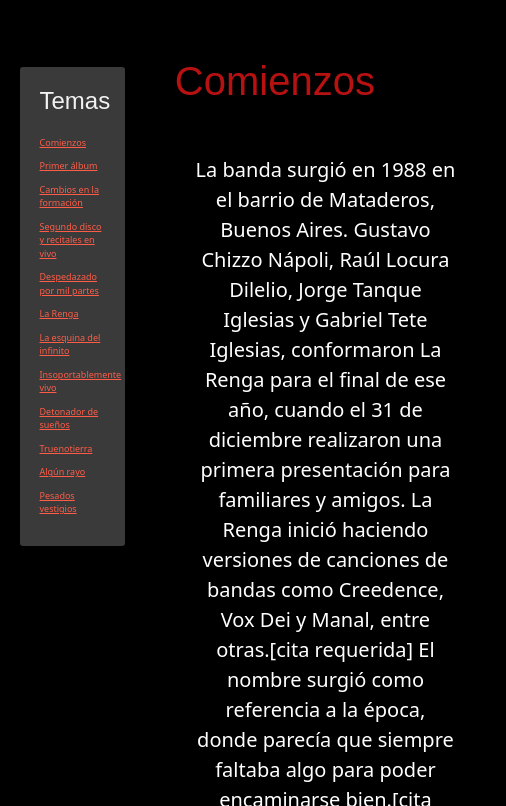
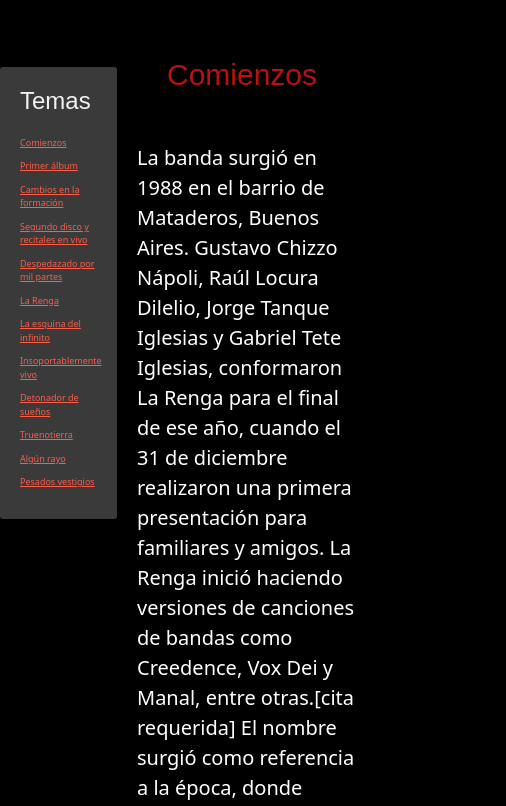
Before and after one commit to AriPascua/nuevorepositorio, a website: page pages/historia.html in a window 390 px wide. Shown: the part 294-1100 px from the top of the page, 506 px wide, since content can reach past the window. Drawn offline with nearby package versions, Linux system fonts and the light colour scheme; a web font is replaced by a local one.

Commit message:
responsive listo

```diff
--- a/scss/_global.scss
+++ b/scss/_global.scss
@@ -42,7 +42,7 @@
 h2 {
     color: rgba(201, 19, 19, 0.911);
     font-family: 'Barlow Condensed', sans-serif;
-    font-size: 4rem;
+    font-size: 3rem;
     margin-top: 3rem;
     margin-left: 3rem;
 
@@ -51,7 +51,5 @@
   p{color: rgb(255, 255, 255);
     font-size: 2rem;
     margin-top: 5rem;
-    text-align: center;
-    margin-left: 5rem;
     margin-right: 5rem;
    }
--- a/scss/_historia.scss
+++ b/scss/_historia.scss
@@ -1,6 +1,6 @@
 .contenedor {
 	max-width: 1000px;
-	width: 90%;
+	width: 100%;
 	margin: auto;
 	display: flex;
 	justify-content: space-between;
@@ -9,6 +9,7 @@
 main {
 	min-height: 100vh;
 }
+
 
 
 
@@ -22,6 +23,7 @@
 	border-radius: 3px;
     position: sticky;
     top: 20px;
+
 }
 
 @media  screen and (max-width:640px){
```
Also changed, not shown: css/styles.css, 1 other file.
